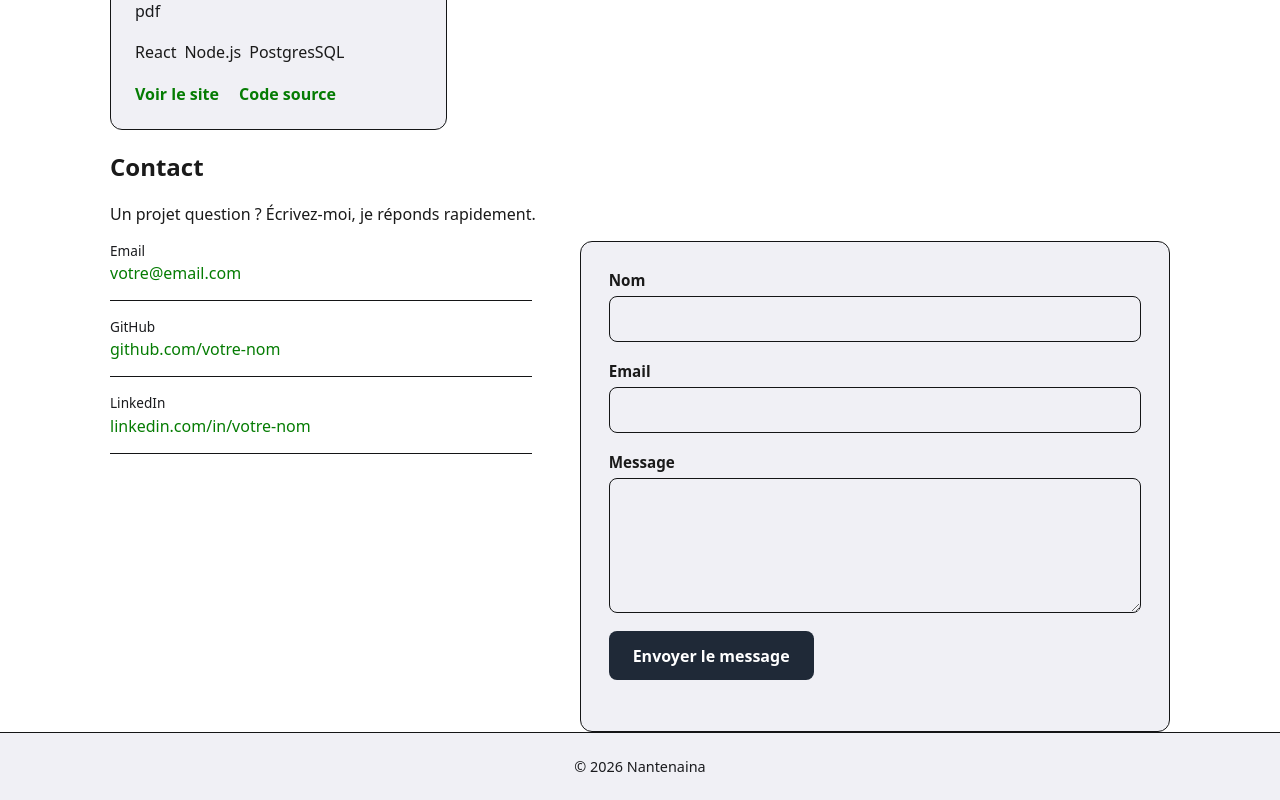
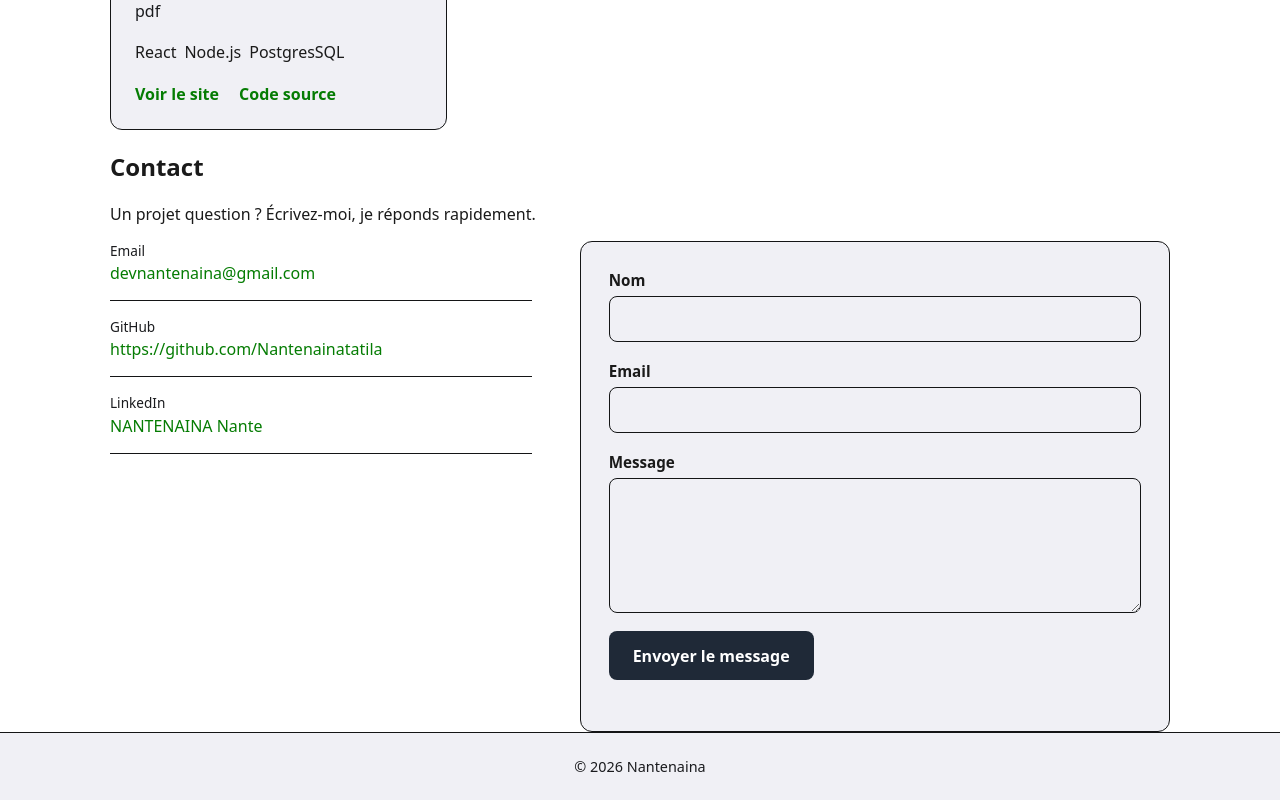
Before and after one commit to Nantenainatatila/NANTENAINA_PORTFOLIO, a React (Vite) app: page / in a window 1280 px wide. Shown: the part 1649-2449 px from the top of the page. Built offline with nearby package versions, Linux system fonts and the light colour scheme.

Commit message:
Sescription du changement

```diff
--- a/src/components/Contact.jsx
+++ b/src/components/Contact.jsx
@@ -42,18 +42,18 @@ export default function Contact() {
           <ul className="contact__info">
             <li>
               <span>Email</span>
-              <a href="mailto:votre@email.com">votre@email.com</a>
+              <a href="mailto:devnanantenaina@email.com">devnantenaina@gmail.com</a>
             </li>
             <li>
               <span>GitHub</span>
-              <a href="https://github.com/votre-nom" target="_blank" rel="noreferrer">
-                github.com/votre-nom
+              <a href="https://github.com/Nantenainatatila" target="_blank" rel="noreferrer">
+              https://github.com/Nantenainatatila
               </a>
             </li>
             <li>
               <span>LinkedIn</span>
-              <a href="https://linkedin.com/in/votre-nom" target="_blank" rel="noreferrer">
-                linkedin.com/in/votre-nom
+              <a href="https://linkedin.com/in/NANTENAINA Nante" target="_blank" rel="noreferrer">
+                NANTENAINA Nante
               </a>
             </li>
           </ul>
```
